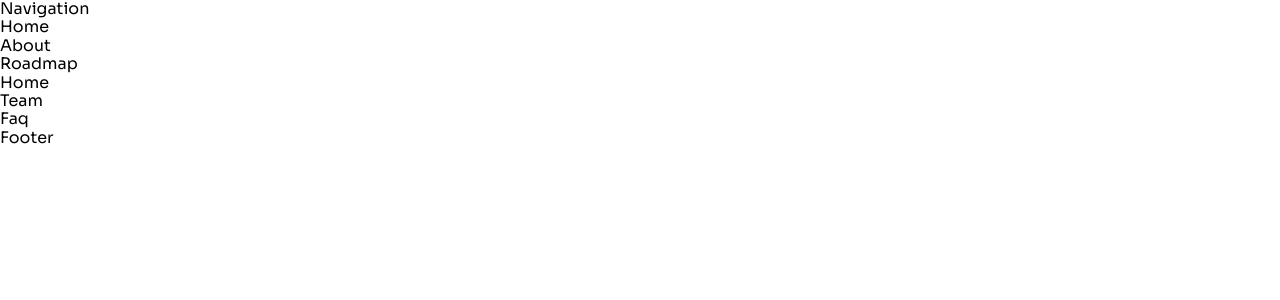
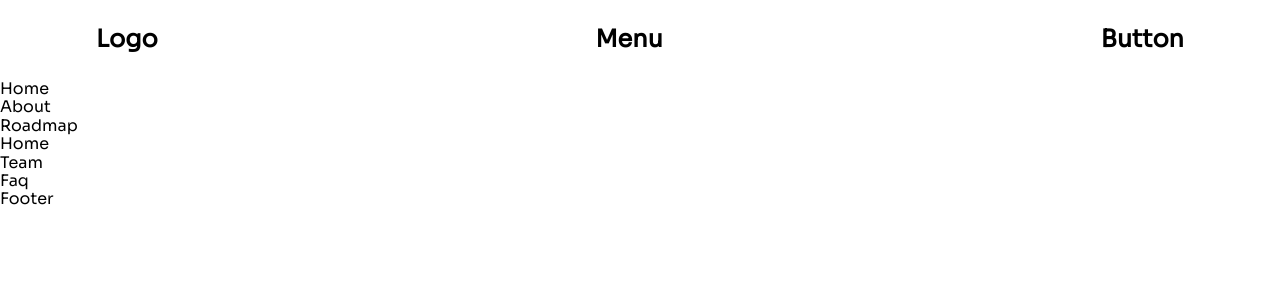
Before and after one commit to Nadim-Nahle/FinalProject3, a React (Create React App) app in the folder frontend-react/: page / in a window 1280 px wide. Shown: the top 300 px of the page. Built offline with nearby package versions, Linux system fonts and the light colour scheme; a web font is replaced by a local one.

Commit message:
Frontend-React Create- Navbar Layout

```diff
--- a/frontend-react/src/components/Navigation.jsx
+++ b/frontend-react/src/components/Navigation.jsx
@@ -1,7 +1,31 @@
 import React from "react";
+import styled from "styled-components";
+
+const Section = styled.section`
+  width: 100vw;
+  background-color: $(props => props.theme.body);
+`;
+
+const NavBar = styled.nav`
+  display: flex;
+  justify-content: space-between;
+  align-items: center;
+
+  width: 85%;
+  height: 5rem;
+  margin: 0 auto;
+`;
 
 const Navigation = () => {
-  return <div>Navigation</div>;
+  return (
+    <Section>
+      <NavBar>
+        <h2>Logo</h2>
+        <h2>Menu</h2>
+        <h2>Button</h2>
+      </NavBar>
+    </Section>
+  );
 };
 
 export default Navigation;
```
